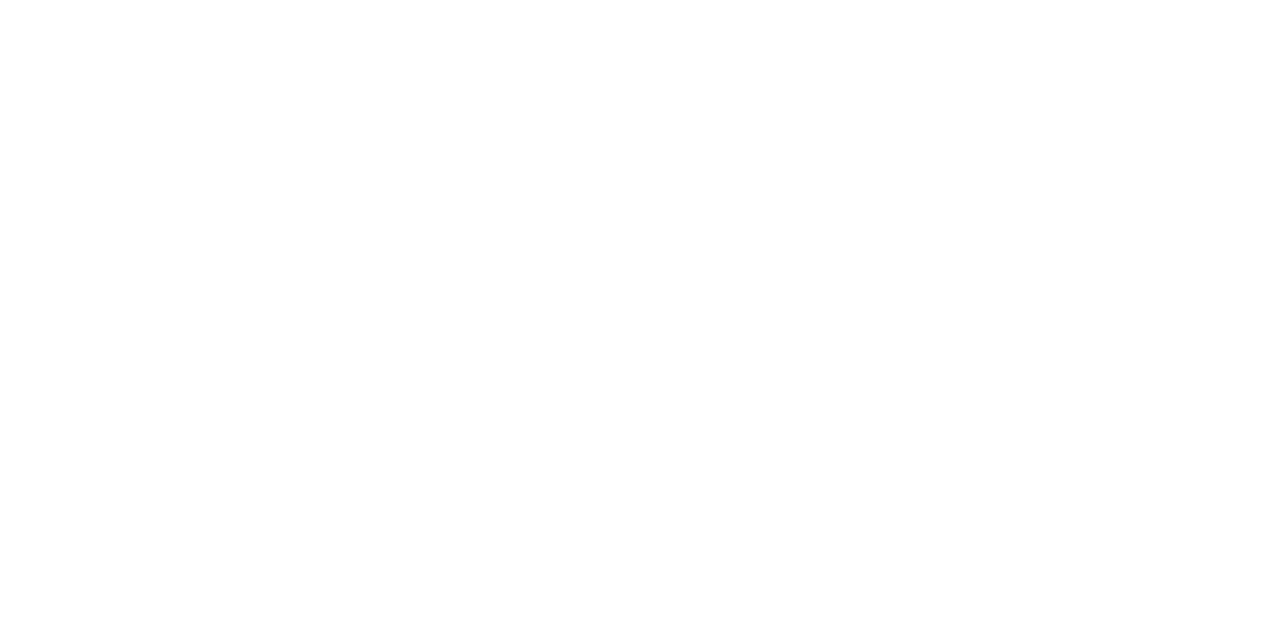
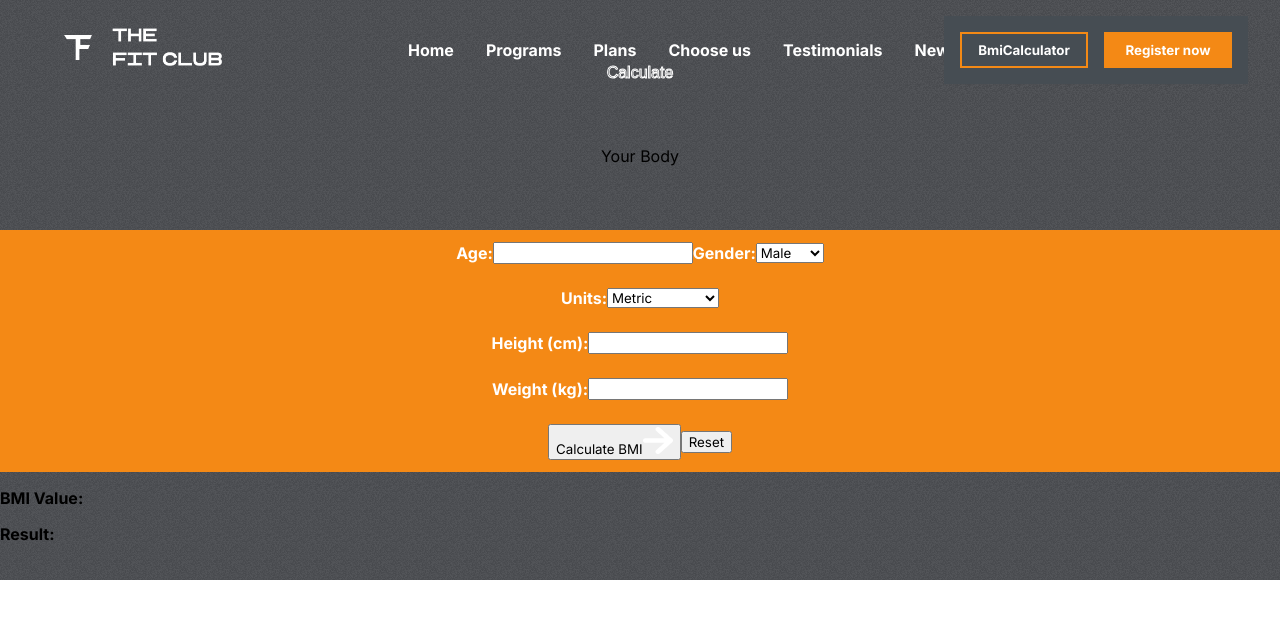
Before and after one commit to Abdelkader0/Gym, a React (Create React App) app: page /bmi in a window 1280 px wide. Before the commit this address had no page. Shown: the top 618 px of the page. Built offline with nearby package versions, Linux system fonts and the light colour scheme.

Commit message:
hot fix before edit

```diff
--- a/src/App.js
+++ b/src/App.js
@@ -8,6 +8,7 @@
 // import Join from './Components/Join/Join';
 // import Footer from './Components/Footer/Footer';
 import News from './Components/News/News'
+import BmiCalculator from './Components/Calculate BMI/BmiCalculator'
 import { BrowserRouter, Routes, Route } from 'react-router-dom';
 import './App.css';
 
@@ -19,6 +20,7 @@
             <Routes>
                 <Route path="/news" element={<News/>} />
                 <Route path="/" element={<Home />} />
+                <Route path="/bmi" element={<BmiCalculator/>} />
             </Routes>
 
       {/* <Hero/>
--- a/src/Components/Calculate BMI/BmiCalculator.css
+++ b/src/Components/Calculate BMI/BmiCalculator.css
@@ -1,7 +1,17 @@
 .BmiCalculator {
     display: flex;
     justify-content: space-between;
+    background-color: black;
+
 }
+.header {
+    display: flex;
+    position: fixed;
+    z-index: 1000;
+    width: 90%;
+    top: 0;
+    gap: 9rem;
+  }
 
 .title {
     margin-left: 1.2rem;
--- a/src/Components/Calculate BMI/BmiCalculator.jsx
+++ b/src/Components/Calculate BMI/BmiCalculator.jsx
@@ -1,6 +1,9 @@
 import React, { useState } from 'react';
 import trainer from '../../assets/trainer.png';
 import rightArrow from '../../assets/rightArrow.png'
+import Header from "../Header/Header";
+import "../Header/Header.css";
+import '../../App.css';
 
 function BmiCalculator() {
     const [age, setAge] = useState('');
@@ -49,6 +52,7 @@
 
     return (
         <div className='BmiCalculator'>
+            <Header />
             <div className="left-container">
               <div className='stroke-text title'>Calculate</div>
               <div className='title'>Your Body</div>
--- a/src/Components/Header/Header.jsx
+++ b/src/Components/Header/Header.jsx
@@ -1,10 +1,10 @@
-import './Header.css'
-import Logo from '../../assets/logo.png';
-import Bars from '../../assets/bars.png';
-import { Link } from 'react-scroll';
+import "./Header.css";
+import Logo from "../../assets/logo.png";
+import Bars from "../../assets/bars.png";
+import { Link } from "react-scroll";
 import React, { useState, useEffect } from "react";
 import { NavLink } from "react-router-dom";
-import '../Hero/Hero.css'
+import "../Hero/Hero.css";
 
 const Header = () => {
   const mobile = window.innerWidth <= 768 ? true : false;
@@ -27,7 +27,6 @@
   return (
     <div className="header">
       {mobile && (
-
         <div
           style={{
             backgroundColor: "var(--appColor)",
@@ -36,15 +35,17 @@
           }}
           onClick={() => setMenuOpened(true)}
         >
-
-            <img src={Bars} alt='' style={{width: '1.5rem', height: '1.5rem'}}/>
+          <img
+            src={Bars}
+            alt=""
+            style={{ width: "1.5rem", height: "1.5rem" }}
+          />
         </div>
       )}
 
       <div className={`header ${isScrolled ? "header-scrolled" : ""}`}>
         <img src={Logo} alt="" className="logo" />
         {mobile && (
-
           <div
             style={{
               backgroundColor: "var(--appColor)",
@@ -153,7 +154,6 @@
               </NavLink>
             </li>
           </ul>
-
         )}
         {mobile && menuOpened && (
           <ul className="mobile-menu">
@@ -226,15 +226,20 @@
         )}
         <div className="right-btn">
           {/* make route here to BMI */}
-          <button className="btn" onClick={openBmiCalculatorInNewWindow}>
-            Calculate BMI
+          <button className="btn">
+                <NavLink
+                  to="/bmi"
+                  // className={({ isActive }) => (isActive ? 'active' : '') }
+                  onClick={() => setMenuOpened(false)} // No need to setActiveLink here
+                >
+                  BmiCalculator
+                </NavLink>
           </button>
           <button className="btn">
             <a href="#join-us">Register now</a>
           </button>
         </div>
       </div>
-
     </div>
   );
 };
--- a/src/Components/News/News.css
+++ b/src/Components/News/News.css
@@ -3,7 +3,7 @@
   padding-top: 1.5em;
   flex: 3 1;
   display: flex;
-  gap: 2rem;
+  gap: 9rem;
 }
 
 .title {
```
Also changed, not shown: src/assets/trainer.png (added). Lines whose indentation alone changed are shown as unchanged.
